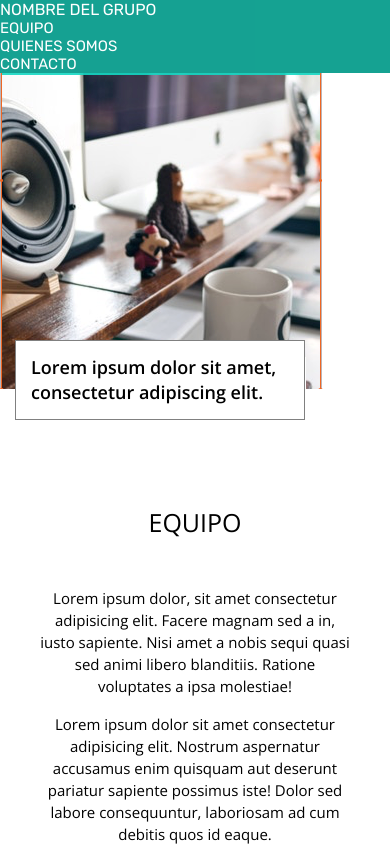
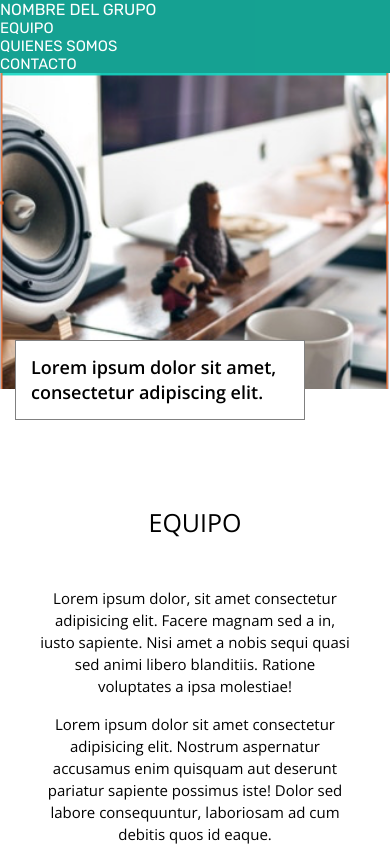
Before and after one commit to Adalab/project-promo-T-module-1-team-3, a website: page docs/index.html in a window 390 px wide. Shown: the top 856 px of the page. Drawn offline with nearby package versions, Linux system fonts and the light colour scheme; files that its build step writes are made by us from their sources.

Commit message:
Update img mobile

```diff
--- a/src/scss/layout/_hero.scss
+++ b/src/scss/layout/_hero.scss
@@ -1,7 +1,7 @@
 .hero {
     background-image: url("../images/imagen-hero.png");
     background-repeat: no-repeat;
-    // background-color: red;
+    background-size: cover;
     width: 100vw;
     height: 316px;
     margin: 0 0 46px;
```
